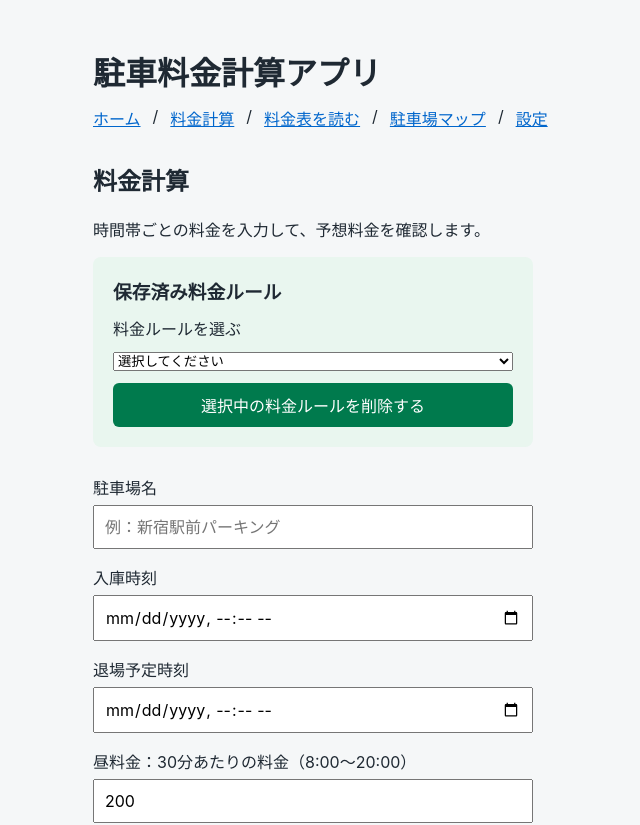
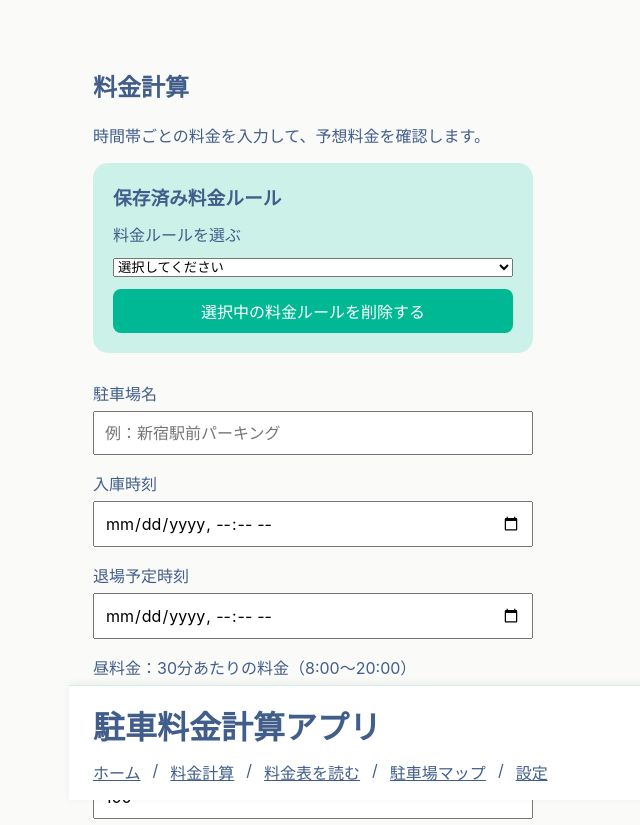
Before and after one commit to raito723/tyuusha, a React (Vite) app in the folder parking-fee-app/: page /calculator in a window 1280 px wide. Shown: the top 825 px of the page, without its empty margins (211-851 px from the left). Built offline with nearby package versions, Linux system fonts and the light colour scheme.

Commit message:
css調整　色・角丸

```diff
--- a/parking-fee-app/src/App.css
+++ b/parking-fee-app/src/App.css
@@ -1,7 +1,7 @@
 .counter {
   font-size: 16px;
   padding: 5px 10px;
-  border-radius: 5px;
+  border-radius: 15px;
   color: var(--accent);
   background: var(--accent-bg);
   border: 2px solid transparent;
@@ -118,7 +118,7 @@
   a {
     color: var(--text-h);
     font-size: 16px;
-    border-radius: 6px;
+    border-radius: 15px;
     background: var(--social-bg);
     display: flex;
     padding: 6px 12px;
--- a/parking-fee-app/src/components/ParkingMap.jsx
+++ b/parking-fee-app/src/components/ParkingMap.jsx
@@ -135,7 +135,7 @@ export function ParkingMap({
                         background: #007a4d;
                         color: #fff;
                         border: 0;
-                        border-radius: 4px;
+                        border-radius: 15px;
                         font-weight: bold;
                         cursor: pointer;
                         margin-top: 4px;
@@ -211,7 +211,7 @@ export function ParkingMap({
                     100% { transform: scale(0.6); opacity: 0.8; }
                 }
                 .leaflet-popup-content-wrapper {
-                    border-radius: 8px;
+                    border-radius: 15px;
                     box-shadow: 0 4px 12px rgba(0,0,0,0.15);
                 }
             `}</style>
--- a/parking-fee-app/src/index.css
+++ b/parking-fee-app/src/index.css
@@ -1,3 +1,13 @@
+:root {
+  --color-primary: #00b893;
+  --color-primary-soft: #ccf1e9;
+  --color-text: #415e8a;
+  --color-highlight: #fef2d2;
+  --color-highlight-deep: #b38545;
+  --color-surface-soft: #eef8f5;
+  --color-border: #ccf1e9;
+}
+
 * {
   box-sizing: border-box;
 }
@@ -5,16 +15,16 @@
 body {
   margin: 0;
   min-width: 320px;
-  background: #f5f7f8;
-  color: #1f2933;
-  font-family: -apple-system, BlinkMacSystemFont, "Hiragino Sans",
+  background: #fafaf9;
+  color: var(--color-text);
+  font-family: Inter, -apple-system, BlinkMacSystemFont, "Hiragino Sans",
     "Yu Gothic", sans-serif;
 }
 
 main {
   max-width: 720px;
   margin: 0 auto;
-  padding: 48px 24px;
+  padding: 48px 24px 160px;
 }
 
 h1 {
@@ -24,17 +34,27 @@ h1 {
 /*  */
 
 header {
-  margin-bottom: 32px;
+  position: fixed;
+  z-index: 10;
+  inset-inline: 0;
+  bottom: 0;
+  width: min(100%, 720px);
+  margin: 0 auto;
+  padding: 16px 24px calc(16px + env(safe-area-inset-bottom));
+  background: #ffffff;
+  border-top: 1px solid var(--color-border);
+  box-shadow: 0 -2px 8px rgba(0, 0, 0, 0.06);
 }
 
 nav {
   display: flex;
+  flex-wrap: wrap;
   gap: 12px;
   margin-top: 12px;
 }
 
 nav a {
-  color: #0066cc;
+  color: var(--color-text);
 }
 
 form {
@@ -56,20 +76,20 @@ button {
 
 button {
   border: 0;
-  border-radius: 6px;
-  background: #007a4d;
+  border-radius: 8px;
+  background: var(--color-primary);
   color: #ffffff;
   cursor: pointer;
 }
 
 button:hover {
-  background: #00623e;
+  background: #008f72;
 }
 
 .result-card {
   margin-top: 24px;
   padding: 20px;
-  border-radius: 8px;
+  border-radius: 15px;
   background: #ffffff;
 }
 
@@ -79,7 +99,7 @@ button:hover {
 }
 
 .notice-message {
-  color: #00623e;
+  color: #008f72;
   font-weight: bold;
 }
 
@@ -89,8 +109,8 @@ button:hover {
   max-width: 440px;
   margin-bottom: 28px;
   padding: 20px;
-  border-radius: 8px;
-  background: #e9f6ef;
+  border-radius: 15px;
+  background: var(--color-primary-soft);
 }
 
 .rule-card h3 {
@@ -105,9 +125,9 @@ button:hover {
 
 .warning-message {
   padding: 12px;
-  border-radius: 6px;
-  background: #fff3cd;
-  color: #7a4b00;
+  border-radius: 15px;
+  background: var(--color-highlight);
+  color: #765a2d;
   font-weight: bold;
 }
 
@@ -116,7 +136,7 @@ button:hover {
   max-width: 640px;
   margin-top: 24px;
   padding: 20px;
-  border-radius: 8px;
+  border-radius: 15px;
   background: #ffffff;
 }
 
@@ -130,14 +150,14 @@ button:hover {
 .file-select-button {
   display: inline-block;
   padding: 10px 16px;
-  border-radius: 6px;
-  background: #007a4d;
+  border-radius: 15px;
+  background: var(--color-primary);
   color: #ffffff;
   cursor: pointer;
 }
 
 .file-select-button:hover {
-  background: #00623e;
+  background: #008f72;
 }
 
 .help-message {
@@ -155,8 +175,8 @@ button:hover {
   max-height: 480px;
   margin-bottom: 12px;
   object-fit: contain;
-  border: 1px solid #d9e2ec;
-  border-radius: 6px;
+  border: 1px solid var(--color-border);
+  border-radius: 15px;
 }
 
 /* ========================================================
@@ -178,8 +198,8 @@ button:hover {
 
 .search-filter-card {
   background: #ffffff;
-  border: 1px solid #d9e2ec;
-  border-radius: 8px;
+  border: 1px solid var(--color-border);
+  border-radius: 15px;
   padding: 16px;
   display: flex;
   flex-direction: column;
@@ -209,7 +229,7 @@ button:hover {
 .filter-group-label {
   font-size: 13px;
   font-weight: bold;
-  color: #486581;
+  color: var(--color-text);
 }
 
 .map-content-grid {
@@ -229,7 +249,7 @@ button:hover {
   height: 520px;
   position: sticky;
   top: 16px;
-  border-radius: 8px;
+  border-radius: 15px;
 }
 
 @media (max-width: 768px) {
@@ -246,9 +266,9 @@ button:hover {
 }
 
 .selected-spot-detail-card {
-  background: #f0fdf4;
-  border: 2px solid #007a4d;
-  border-radius: 8px;
+  background: var(--color-primary-soft);
+  border: 2px solid var(--color-primary);
+  border-radius: 15px;
   padding: 16px;
   box-shadow: 0 4px 12px rgba(0, 122, 77, 0.12);
 }
@@ -269,7 +289,7 @@ button:hover {
 
 .detail-label {
   font-weight: bold;
-  color: #334e68;
+  color: var(--color-text);
   min-width: 68px;
 }
 
@@ -278,9 +298,9 @@ button:hover {
   align-items: center;
   gap: 3px;
   background: #ffffff;
-  border: 1px solid #bcccdc;
+  border: 1px solid var(--color-border);
   padding: 2px 8px;
-  border-radius: 4px;
+  border-radius: 15px;
   font-size: 11px;
 }
 
@@ -295,22 +315,22 @@ button:hover {
 
 .spot-list-card {
   background: #ffffff;
-  border: 1px solid #d9e2ec;
-  border-radius: 8px;
+  border: 1px solid var(--color-border);
+  border-radius: 15px;
   padding: 14px;
   cursor: pointer;
   transition: all 0.15s ease;
 }
 
 .spot-list-card:hover {
-  border-color: #007a4d;
+  border-color: #008f72;
   box-shadow: 0 2px 8px rgba(0, 0, 0, 0.08);
 }
 
 .spot-list-card.selected {
-  border-color: #007a4d;
-  background: #f8fafc;
-  box-shadow: 0 0 0 2px #007a4d;
+  border-color: #008f72;
+  background: var(--color-surface-soft);
+  box-shadow: 0 0 0 2px var(--color-primary);
 }
 
 .status-badge {
@@ -318,7 +338,7 @@ button:hover {
   align-items: center;
   gap: 4px;
   padding: 2px 8px;
-  border-radius: 12px;
+  border-radius: 15px;
   font-size: 11px;
   font-weight: bold;
 }
@@ -330,9 +350,9 @@ button:hover {
 }
 
 .status-crowded {
-  background: #fef3c7;
-  color: #92400e;
-  border: 1px solid #fcd34d;
+  background: var(--color-highlight);
+  color: #765a2d;
+  border: 1px solid var(--color-highlight-deep);
 }
 
 .status-full {
@@ -345,8 +365,8 @@ button:hover {
   text-align: center;
   padding: 32px 16px;
   background: #ffffff;
-  border: 1px dashed #bcccdc;
-  border-radius: 8px;
+  border: 1px dashed var(--color-highlight-deep);
+  border-radius: 15px;
   color: #627d98;
   font-size: 14px;
 }
```
Also changed, not shown: parking-fee-app/カラーパレット.png (added).
